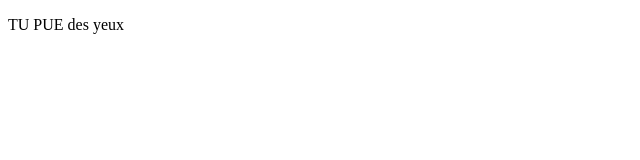
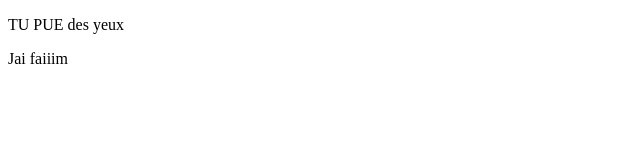
Before and after one commit to alys89/ProjetWeb, a plain HTML site: page new.html in a window 1280 px wide. Shown: the full height of the page, 0-640 px from the left. Drawn offline with Linux system fonts and the light colour scheme.

Commit message:
nom nom
nom

```diff
--- a/new.html
+++ b/new.html
@@ -7,6 +7,6 @@
 <body>
 
 <p>TU PUE des yeux</p>
-
+<p>Jai faiiim</p>
 </body>
 </html>
```
